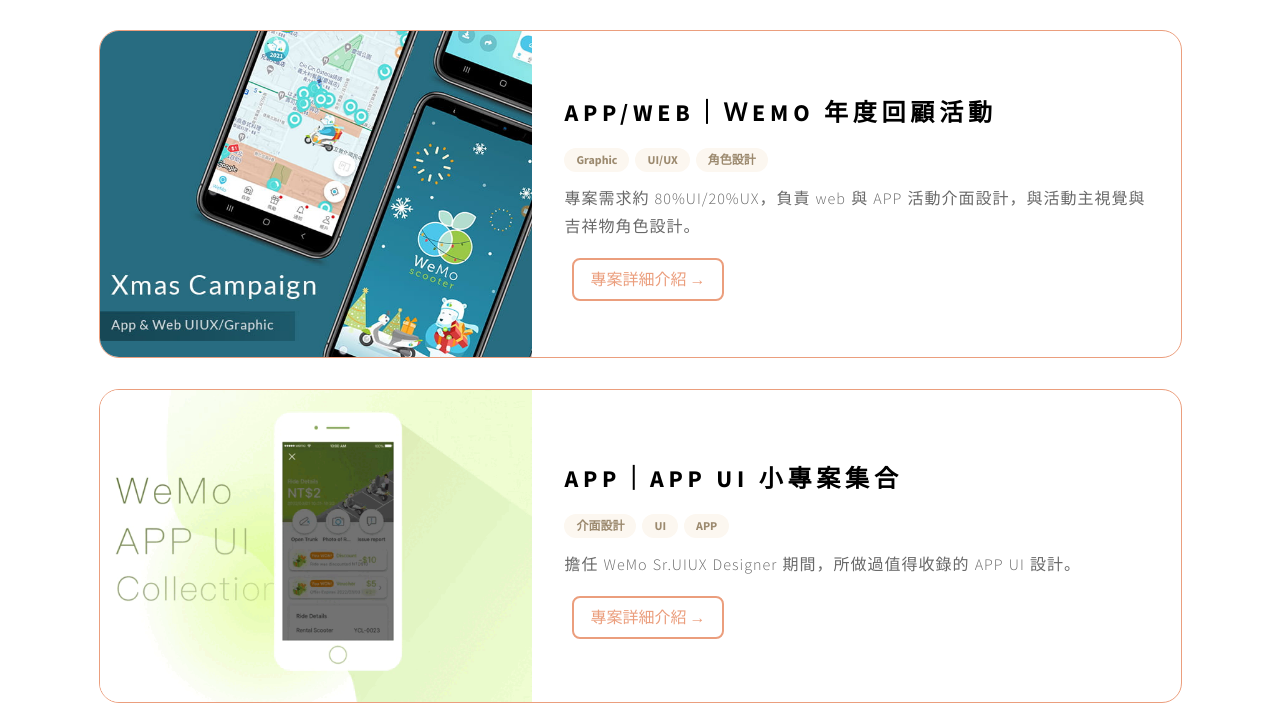
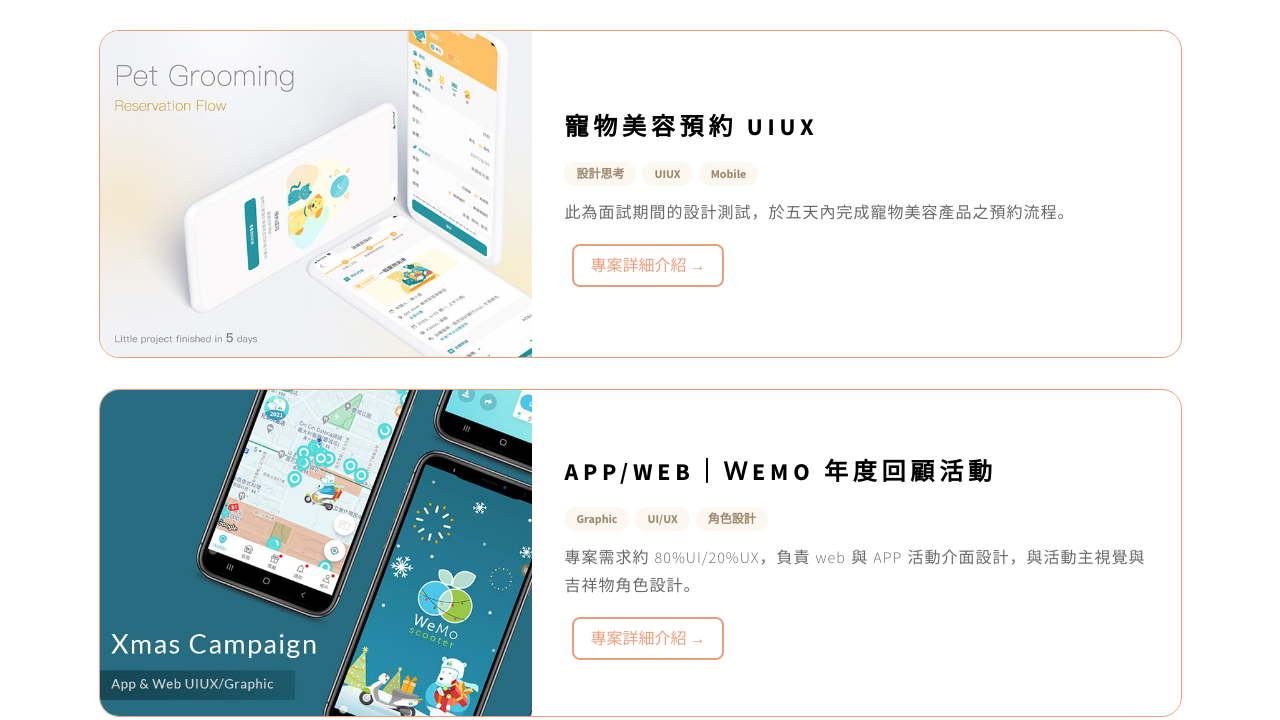
Before and after one commit to roto93/Josie-Chen-site, a plain HTML site: page public/index.html in a window 1280 px wide. Shown: the part 1144-1864 px from the top of the page. Drawn offline with Linux system fonts and the light colour scheme; some packages are replaced by stand-ins of ours; files whose address does not match are found by name.

Commit message:
add pet grooming

```diff
--- a/public/index.html
+++ b/public/index.html
@@ -174,22 +174,22 @@ http://www.tooplate.com/view/2082-pure-mix
             <div class="image__container">
                <a href="https://josie-chen.medium.com/app-%E6%97%85%E6%97%A5%E5%8C%AF%E7%8E%87%E8%A8%98%E5%B8%B3%E7%B0%BF%E9%96%8B%E7%99%BC%E9%81%8E%E7%A8%8B-%E4%B8%8A-11355af9fd9f"
                   target="blank" rel="noreferrer noopener"> <img class="recent-works-img"
-                     src="images/portofolio-wemo-annual-campaign.jpg" alt="recent-works-img"></a>
+                     src="images/portfolio-pet-grooming.jpg" alt="recent-works-img"></a>
             </div>
             <div class="recent-works-intro">
                <div class="recent-works-intro-txt">
-                  <h2 class="recent-works-h2"> APP/Web｜ＷeMo 年度回顧活動</h2>
+                  <h2 class="recent-works-h2"> 寵物美容預約 UIUX</h2>
                   <div class="label-container">
-                     <div class="label">Graphic</div>
-                     <div class="label">UI/UX</div>
-                     <div class="label">角色設計</div>
+                     <div class="label">設計思考</div>
+                     <div class="label">UIUX</div>
+                     <div class="label">Mobile</div>
                   </div>
                   <p>
-                     專案需求約 80%UI/20%UX，負責 web 與 APP 活動介面設計，與活動主視覺與吉祥物角色設計。
+                     此為面試期間的設計測試，於五天內完成寵物美容產品之預約流程。
                   </p>
                </div>
                <a class="outline-btn"
-                  href="https://www.behance.net/gallery/133904873/APPWEB-Xmas-Campaign-UI"
+                  href="https://www.behance.net/gallery/143643441/Pet-Grooming-Reservation-UIUX"
                   target="blank" rel="noreferrer noopener">
 
                   專案詳細介紹 →
@@ -201,35 +201,34 @@ http://www.tooplate.com/view/2082-pure-mix
          <!-- Project 3
          ================================================== -->
          <div class="recent-works-container" data-tilt data-tilt-max="2" data-tilt-perspective="2000"
-            data-tilt-speed="800">
-            <div class="image__container">
-               <a href="https://josie-chen.medium.com/app-%E6%97%85%E6%97%A5%E5%8C%AF%E7%8E%87%E8%A8%98%E5%B8%B3%E7%B0%BF%E9%96%8B%E7%99%BC%E9%81%8E%E7%A8%8B-%E4%B8%8A-11355af9fd9f"
-                  target="blank" rel="noreferrer noopener"> <img class="recent-works-img"
-                     src="images/portfolio-wemo-UI-collect.gif" alt="recent-works-img"></a>
+         data-tilt-speed="800">
+         <div class="image__container">
+            <a href="https://josie-chen.medium.com/app-%E6%97%85%E6%97%A5%E5%8C%AF%E7%8E%87%E8%A8%98%E5%B8%B3%E7%B0%BF%E9%96%8B%E7%99%BC%E9%81%8E%E7%A8%8B-%E4%B8%8A-11355af9fd9f"
+               target="blank" rel="noreferrer noopener"> <img class="recent-works-img"
+                  src="images/portofolio-wemo-annual-campaign.jpg" alt="recent-works-img"></a>
+         </div>
+         <div class="recent-works-intro">
+            <div class="recent-works-intro-txt">
+               <h2 class="recent-works-h2"> APP/Web｜ＷeMo 年度回顧活動</h2>
+               <div class="label-container">
+                  <div class="label">Graphic</div>
+                  <div class="label">UI/UX</div>
+                  <div class="label">角色設計</div>
+               </div>
+               <p>
+                  專案需求約 80%UI/20%UX，負責 web 與 APP 活動介面設計，與活動主視覺與吉祥物角色設計。
+               </p>
             </div>
-            <div class="recent-works-intro">
-               <div class="recent-works-intro-txt">
-                  <h2 class="recent-works-h2"> APP｜App UI 小專案集合</h2>
-                  <div class="label-container">
-                     <div class="label">介面設計</div>
-                     <div class="label">UI</div>
-                     <div class="label">APP</div>
-                  </div>
-                  <p>
-                     擔任 WeMo Sr.UIUX Designer 期間，所做過值得收錄的 APP UI 設計。
-                  </p>
-               </div>
-               <a class="outline-btn"
-                  href="https://www.behance.net/gallery/139770255/APP-UI-Collection"
-                  target="blank" rel="noreferrer noopener">
+            <a class="outline-btn"
+               href="https://www.behance.net/gallery/133904873/APPWEB-Xmas-Campaign-UI"
+               target="blank" rel="noreferrer noopener">
 
-                  專案詳細介紹 →
+               專案詳細介紹 →
 
-               </a>
-            </div>
+            </a>
          </div>
-
-          <!-- Project 3
+      </div>
+          <!-- Project 4
          ================================================== -->
          <div class="recent-works-container" data-tilt data-tilt-max="2" data-tilt-perspective="2000"
             data-tilt-speed="800">
```
Also changed, not shown: public/portofolio.html (+20 -17 lines), public/images/portfolio-pet-grooming.jpg (added), 2 other files.
